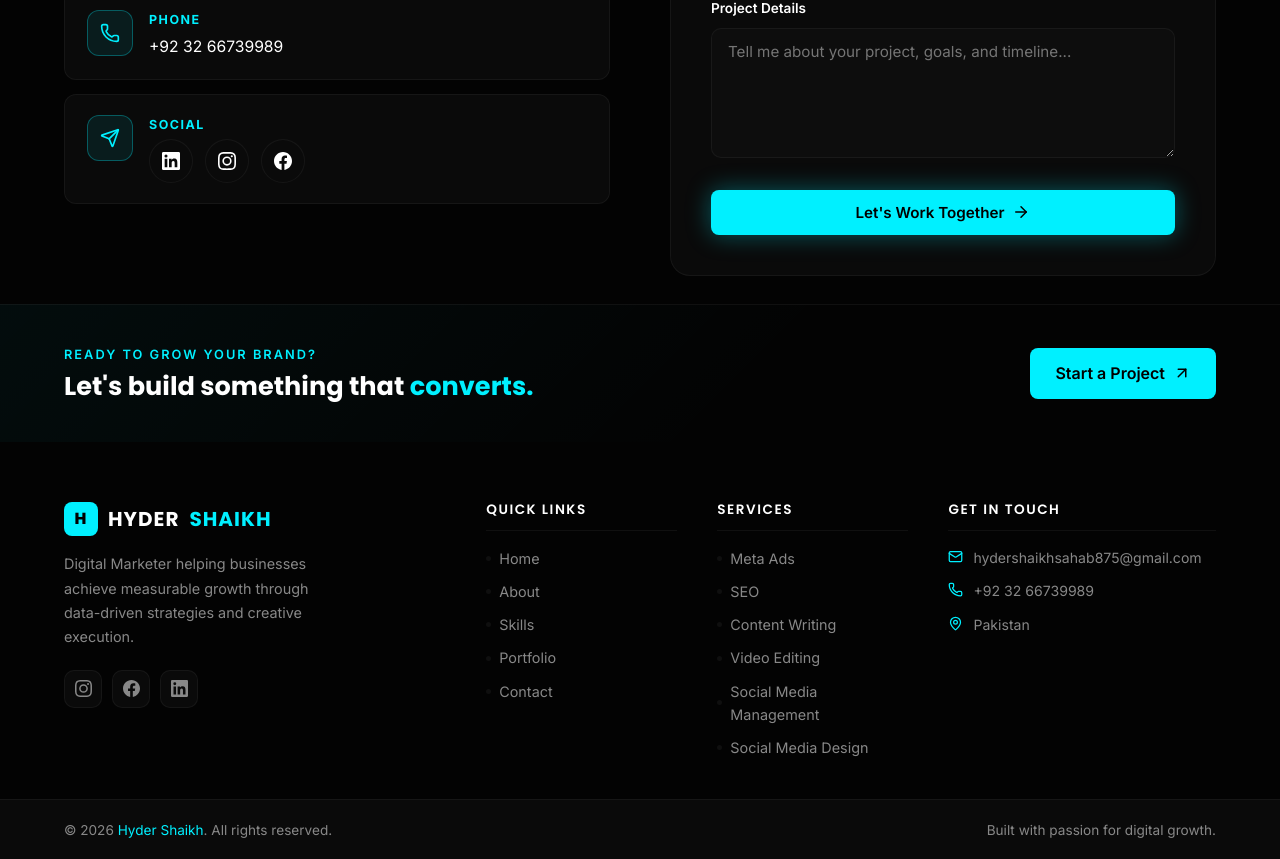
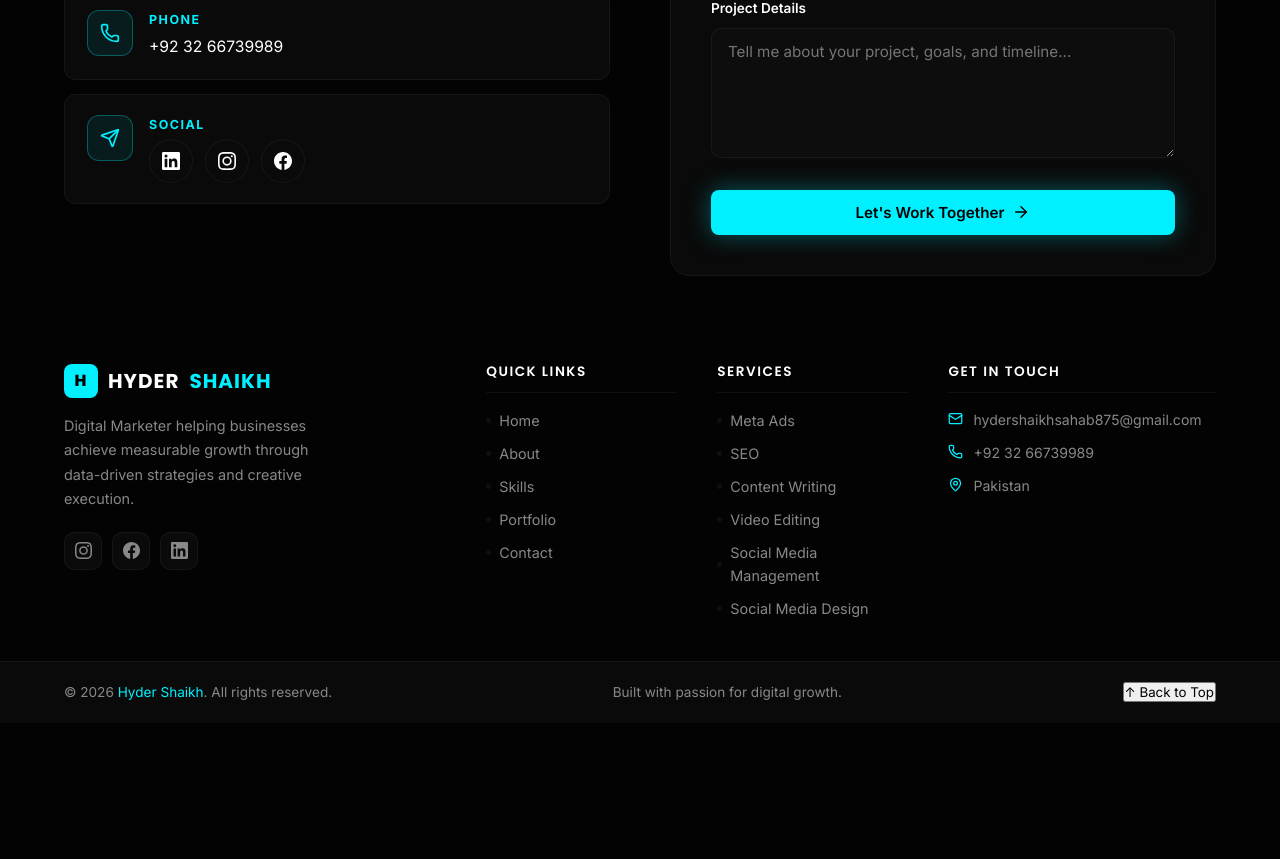
Before and after one commit to aishtiaque875-hub/hyder-shaikh, a React (Vite) app: page /contact in a window 1280 px wide. Shown: the part 708-1567 px from the top of the page. After the commit the page ends 1429 px from the top, so only its background shows below. Built offline with nearby package versions, Linux system fonts and the light colour scheme.

Commit message:
Remove CTA strip + add Back to Top button in footer

```diff
--- a/src/components/Footer.jsx
+++ b/src/components/Footer.jsx
@@ -31,19 +31,6 @@ const Footer = () => {
 
   return (
     <footer className="footer">
-      {/* Top CTA Strip */}
-      <div className="footer-cta">
-        <div className="container footer-cta-inner">
-          <div>
-            <p className="footer-cta-label">Ready to grow your brand?</p>
-            <h3 className="footer-cta-heading">Let's build something that <span className="text-accent">converts.</span></h3>
-          </div>
-          <Link to="/contact" className="btn btn-primary footer-cta-btn">
-            Start a Project <ArrowUpRight size={18} />
-          </Link>
-        </div>
-      </div>
-
       {/* Main Footer Grid */}
       <div className="footer-main">
         <div className="container footer-grid">
@@ -133,6 +120,13 @@ const Footer = () => {
           <p className="footer-made">
             Built with passion for digital growth.
           </p>
+          <button
+            className="footer-back-top"
+            onClick={() => window.scrollTo({ top: 0, behavior: 'smooth' })}
+            aria-label="Back to top"
+          >
+            ↑ Back to Top
+          </button>
         </div>
       </div>
     </footer>
```
